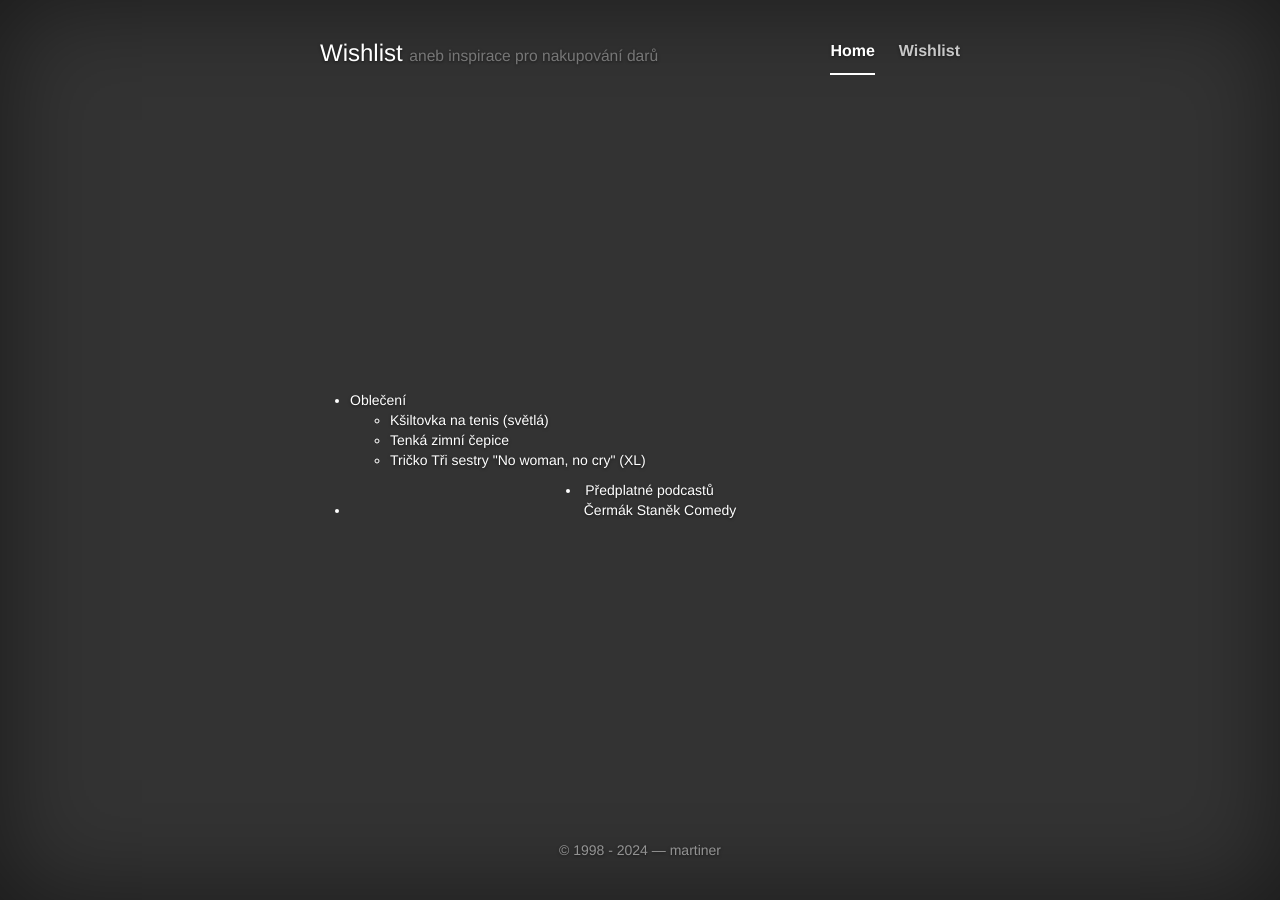
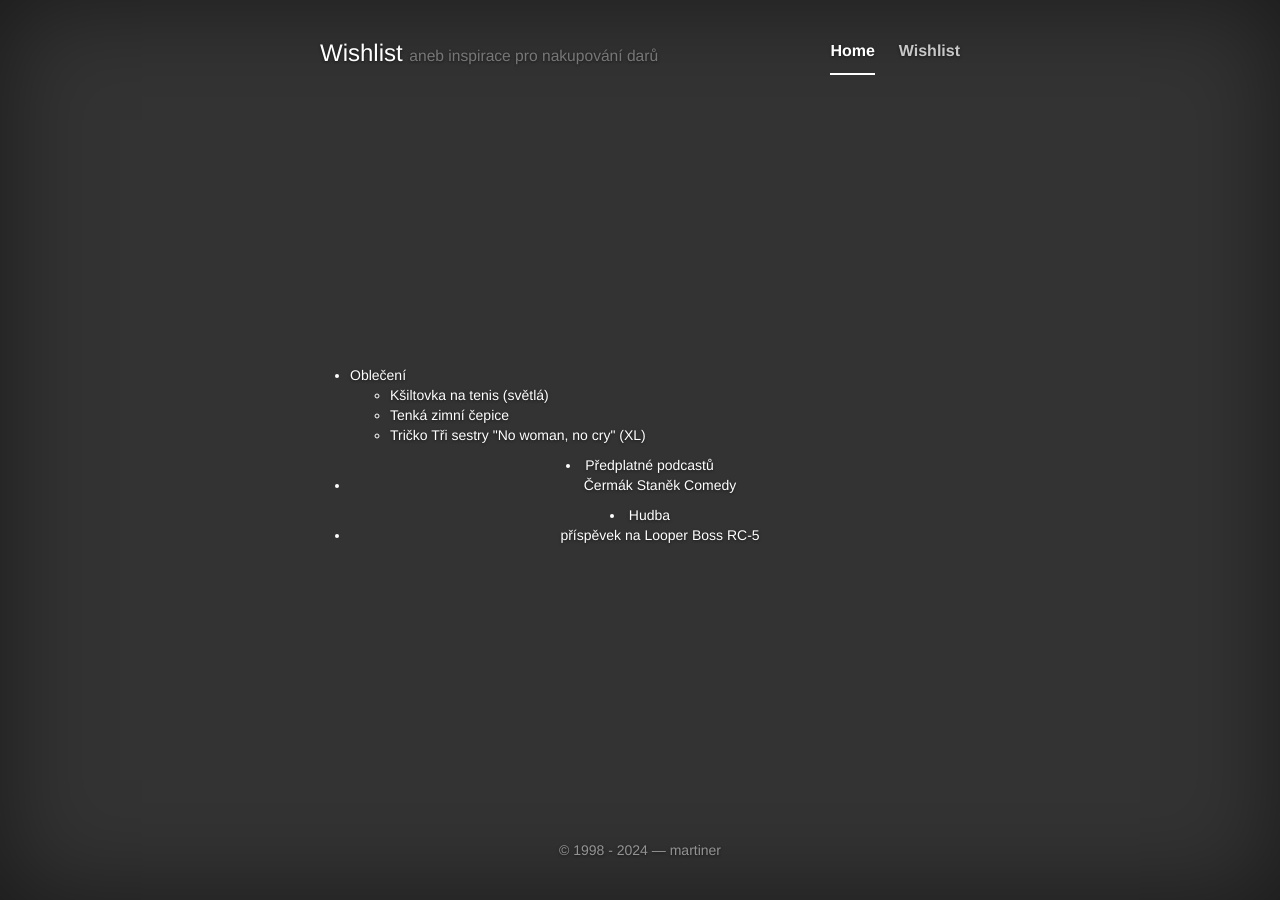
Before and after one commit to martiner/martiner.github.com, a Jekyll site: the page built from wishlist.html, in a window 1280 px wide. Built offline with Jekyll 4.4.1, drawn with Linux system fonts in a browser that asks for light colours; nearby versions of some CDN libraries.

Commit message:
chg: 2024

```diff
--- a/wishlist.html
+++ b/wishlist.html
@@ -14,7 +14,11 @@ redirect_from: /wishlist/
 	</ul></li>
 
 <li>Předplatné podcastů<ul>
-	<li><a href="https://www.patreon.com/CermakStanekComedy">Čermák Staněk Comedy</a></li>
+	<li><a href="https://www.patreon.com/CermakStanekComedy/gift">Čermák Staněk Comedy</a></li>
+	</ul></li>
+
+<li>Hudba<ul>
+	<li>příspěvek na <a href="https://kytary.cz/boss-rc-5-loop-station/HN222055/">Looper Boss RC-5</a></li>
 	</ul></li>
 
 <!--
```
